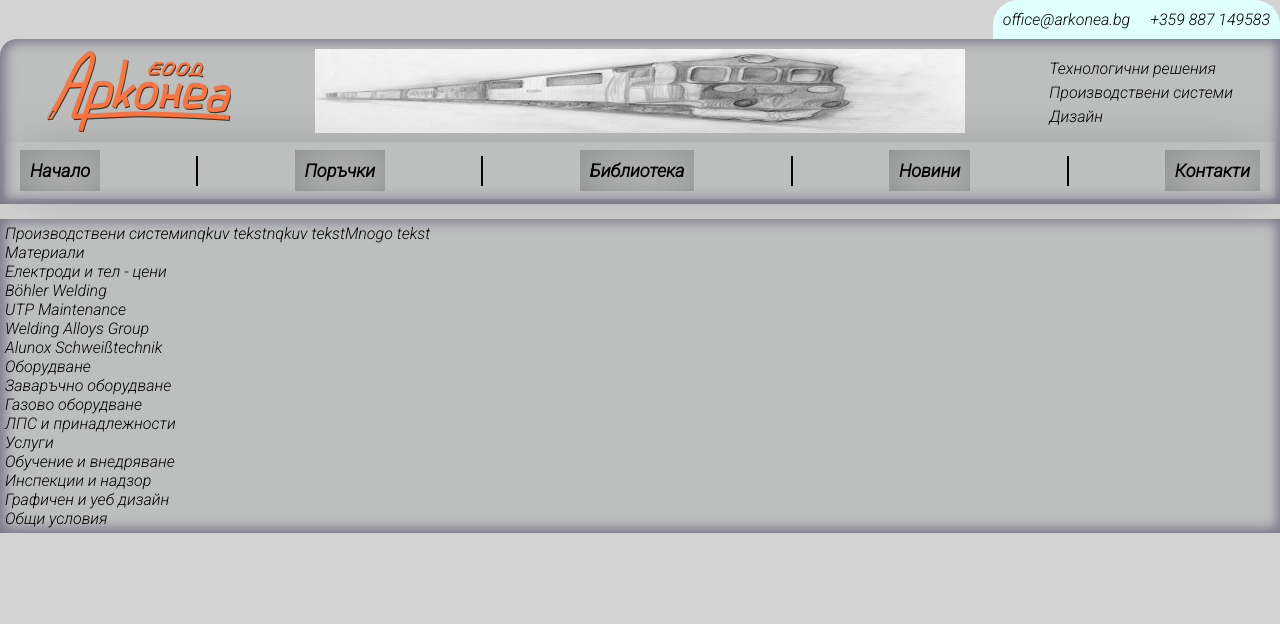
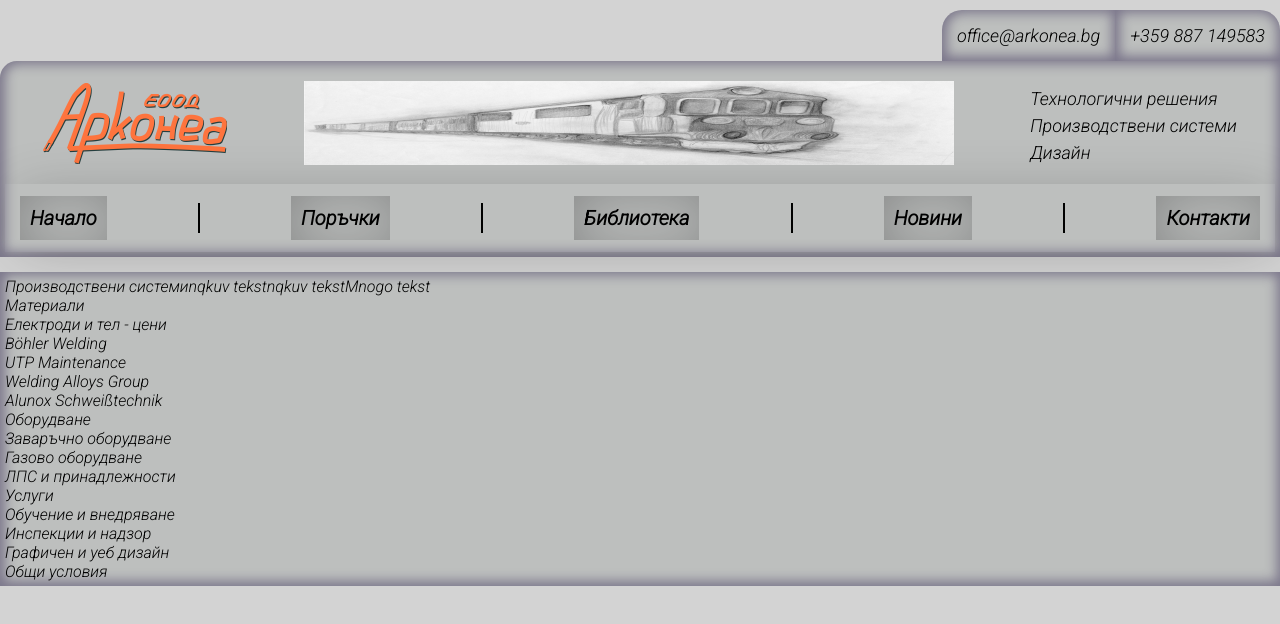
Before and after one commit to kalata123/ark-website, a Next.js app in the folder ark-website/: page / in a window 1280 px wide. Shown: the top 624 px of the page. Built offline with nearby package versions, Linux system fonts and the light colour scheme.

Commit message:
switched to components - navbar and sidebar

```diff
--- /dev/null
+++ b/ark-website/components/Navbar.js
@@ -0,0 +1,38 @@
+import styles from '../styles/navbar.module.css'
+
+const Navbar = props => (
+    <div className={styles['full-navbar']}>
+        <div className={styles['navbar-contacts']}>
+            <a href="mailto:office@arkonea.bg">office@arkonea.bg </a>
+            <a href="tel:+359-887149583">+359 887 149583</a>
+        </div>
+        <div className={styles["navbar"]}>
+        <div className={styles['navbar-upper']}>
+            <div>
+            <img className={styles['upper-logo']} alt="Arkonea" src="/logo_ARKONEA_EOOD.png" />
+            </div>
+            <div>
+            <img alt="Vlak" src="/vlak.png" className={styles['upper-vlak']} />
+            </div>
+            <div>
+            <a>Технологични решения</a><br />
+            <a>Производствени системи</a><br />
+            <a>Дизайн</a>
+            </div>
+        </div>
+        <div className={styles['navbar-lower']}>
+            <a href="/">Начало</a>
+            <span className={styles['lower-separator']}></span>
+            <a href="/">Поръчки</a>
+            <span className={styles['lower-separator']}></span>
+            <a href="/">Библиотека</a>
+            <span className={styles['lower-separator']}></span>
+            <a href="/">Новини</a>
+            <span className={styles['lower-separator']}></span>
+            <a href="/">Контакти</a>
+        </div>
+        </div>
+    </div>
+);
+
+export default Navbar;
--- /dev/null
+++ b/ark-website/components/Sidebar.js
@@ -0,0 +1,32 @@
+import styles from '../styles/navbar.module.css'
+
+const Sidebar = props => (
+    <div className={styles.main}>
+        <div className={styles['main-sidebar']}>
+            <a>Производствени системи</a>
+            <a>Материали</a>
+            <a>Електроди и тел - цени</a>
+            <a>Böhler Welding</a>
+            <a>UTP Maintenance</a>
+            <a>Welding Alloys Group</a>
+            <a>Alunox Schweißtechnik</a>
+            <a>Оборудване</a>
+            <a>Заваръчно оборудване</a>
+            <a>Газово оборудване</a>
+            <a>ЛПС и принадлежности</a>
+            <a>Услуги</a>
+            <a>Обучение и внедряване</a>
+            <a>Инспекции и надзор</a>
+            <a>Графичен и уеб дизайн</a>
+            <a>Общи условия</a>
+        </div>
+        <a>nqkuv tekst</a>
+        <span className={styles['main-separatcor']}></span>
+        <a>nqkuv tekst</a>
+        <div>
+            <a>Mnogo tekst</a>
+        </div>
+    </div>
+);
+
+export default Sidebar;
--- a/ark-website/pages/index.js
+++ b/ark-website/pages/index.js
@@ -1,6 +1,8 @@
 import Head from 'next/head'
-import styles from '../styles/Home.module.css'
+import styles from '../styles/navbar.module.css'
 import Link from 'next/link'
+import Navbar from '../components/Navbar'
+import Sidebar from '../components/Sidebar'
 
 export default function Home() {
   return (
@@ -10,64 +12,8 @@ export default function Home() {
         <link rel="icon" href="/logo_ARKONEA_EOOD.ico" />
         <link href="https://fonts.googleapis.com/css2?family=Roboto:ital,wght@1,300&display=swap" rel="stylesheet"></link>
       </Head>
-      <div className={styles['full-navbar']}>
-        <div className={styles['navbar-contacts']}>
-          <a>office@arkonea.bg </a>
-          <a>+359 887 149583</a>
-        </div>
-        <div className={styles["navbar"]}>
-          <div className={styles['navbar-upper']}>
-            <div>
-              <img className={styles['upper-logo']} alt="Arkonea" src="/logo_ARKONEA_EOOD.png" />
-            </div>
-            <div>
-              <img alt="Vlak" src="/vlak.png" className={styles['upper-vlak']} />
-            </div>
-            <div>
-            <a>Технологични решения</a><br />
-            <a>Производствени системи</a><br />
-            <a>Дизайн</a>
-            </div>
-          </div>
-          <div className={styles['navbar-lower']}>
-            <a href="/">Начало</a>
-            <span className={styles['lower-separator']}></span>
-            <a href="/">Поръчки</a>
-            <span className={styles['lower-separator']}></span>
-            <a href="/">Библиотека</a>
-            <span className={styles['lower-separator']}></span>
-            <a href="/">Новини</a>
-            <span className={styles['lower-separator']}></span>
-            <a href="/">Контакти</a>
-          </div>
-        </div>
-      </div>
-      <div className={styles.main}>
-        <div className={styles['main-sidebar']}>
-          <a>Производствени системи</a>
-          <a>Материали</a>
-          <a>Електроди и тел - цени</a>
-          <a>Böhler Welding</a>
-          <a>UTP Maintenance</a>
-          <a>Welding Alloys Group</a>
-          <a>Alunox Schweißtechnik</a>
-          <a>Оборудване</a>
-          <a>Заваръчно оборудване</a>
-          <a>Газово оборудване</a>
-          <a>ЛПС и принадлежности</a>
-          <a>Услуги</a>
-          <a>Обучение и внедряване</a>
-          <a>Инспекции и надзор</a>
-          <a>Графичен и уеб дизайн</a>
-          <a>Общи условия</a>
-        </div>
-        <a>nqkuv tekst</a>
-        <span className={styles['main-separatcor']}></span>
-        <a>nqkuv tekst</a>
-        <div>
-          <a>Mnogo tekst</a>
-        </div>
-      </div>
+      <Navbar />
+      <Sidebar />
       <div className={styles.footer}>
 
       </div>
--- a/ark-website/styles/Home.module.css
+++ b/ark-website/styles/navbar.module.css
@@ -22,27 +22,36 @@
   padding: 5px;
   border-top-left-radius: 17px;
   box-shadow: inset 1px -1px 12px 4px rgba(36, 24, 73, 0.43);
-  /* box-shadow: inset 1px -1px 12px 4px #253F3F;rgba(0,0,0,0.23) */
 }
 
 .navbar-contacts {
   display: flex;
   flex-direction: row;
   justify-content: flex-end;
+  margin: 10px 0 0;
 }
 
 .navbar-contacts > a {
-  background-color: lightcyan;
+  background-color: #bdbfbe;
+  font-size: 18px;
+  box-shadow: inset 1px -1px 12px 4px rgba(36, 24, 73, 0.43);
 }
 
 .navbar-contacts > a:first-child {
-  border-top-left-radius: 25px ;
-  padding: 10px;
+  border-top-left-radius: 20px ;
+  padding: 15px;
 }
 .navbar-contacts > a:last-child {
-  border-top-right-radius: 25px ;
-  padding: 10px;
+  border-top-right-radius: 20px ;
+  padding: 15px;
 }
+
+.navbar-contacts > a:hover {
+  color:#e26b03;
+  text-shadow: 0px 0px 1px #000 ;
+  background-color: #b1b4b3;
+}
+
 
 .contacts-info {
   justify-content: space-evenly;
@@ -56,7 +65,8 @@
 }
 
 .navbar-upper > * {
-  padding: 5px;
+  padding: 15px;
+  font-size: 18px;
 }
 
 .navbar-upper > div:last-child {
@@ -82,7 +92,7 @@
   flex-direction: row;
   justify-content: space-between;
   align-items: center;
-  padding: 8px 0px;
+  padding: 12px 0px;
   box-shadow: 5px 4px 56px -8px rgba(0,0,0,0.23);
 }
 
@@ -90,7 +100,7 @@
   display: inline-block;
   color: black;
   font-weight: bold;
-  font-size: 18px;
+  font-size:20px;
   padding: 10px;
   box-shadow: inset 5px 4px 56px -8px rgba(0,0,0,0.3);
 }
@@ -101,6 +111,14 @@
 
 .navbar-lower > a:last-child {
   margin-right: 15px;
+}
+
+.navbar-lower > a:hover {
+  background-color: #fc861e;
+}
+
+.navbar-lower > a:active {
+  background-color: orangered;
 }
 
 .lower-separator {
@@ -115,7 +133,7 @@
   flex-direction: row;
   background-color: #bdbfbe;
   padding: 5px;
-  box-shadow: inset 1px -1px 12px 4px rgba(36, 24, 73, 0.43);
+box-shadow: inset 1px -1px 12px 4px rgba(36, 24, 73, 0.43);
   width: 100%;
   max-width: 1400px;
 }
```
